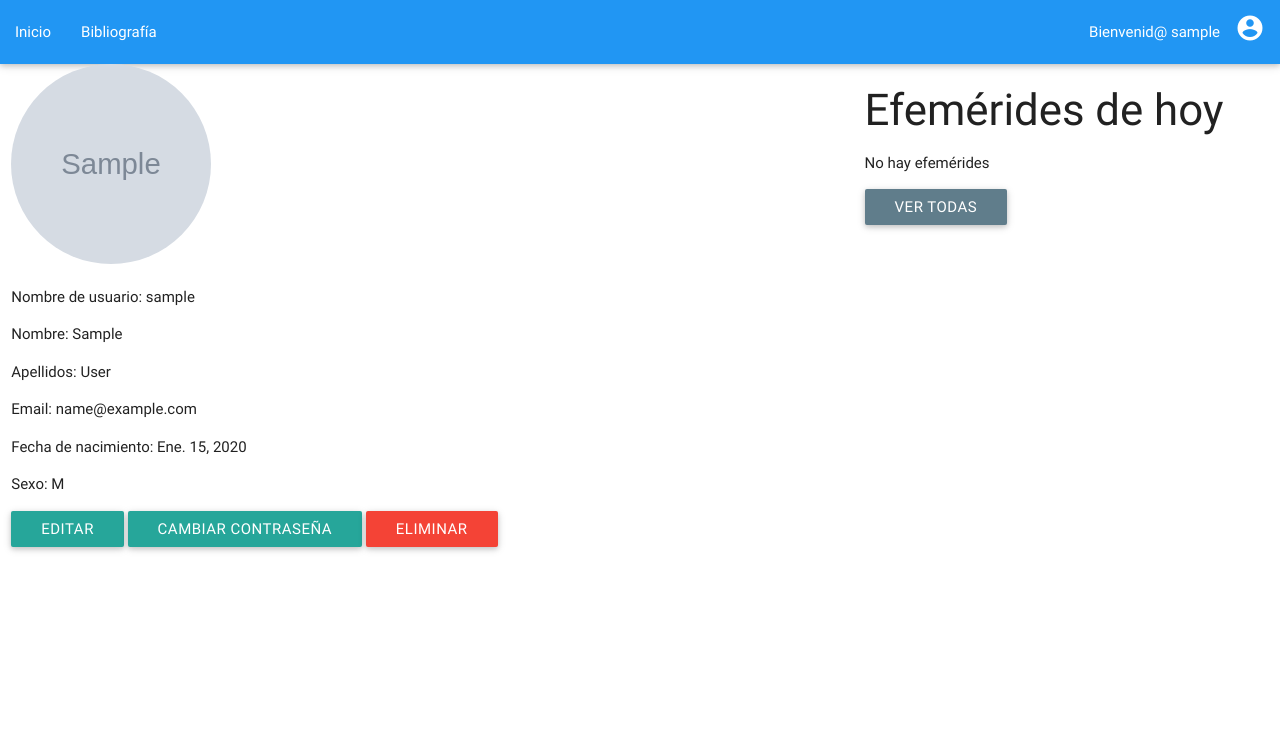
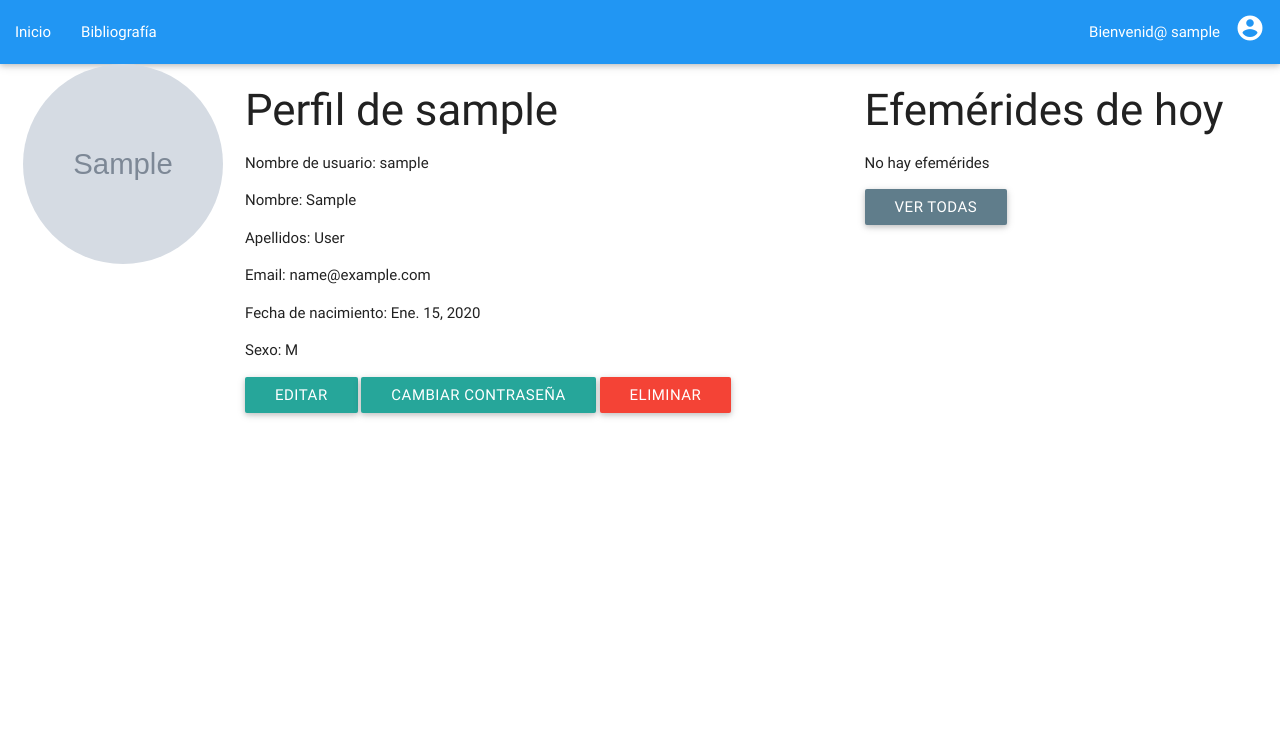
Before and after one commit to ragnarok22/airport, a Django app: a page that uses account/templates/account/profile_detail.html in a window 1280 px wide. Shown: the top 749 px of the page. Run offline with Django 3.2, Linux system fonts and the light colour scheme; a user stored in the database is signed in; tables that the repository leaves empty hold one stand-in row (values such as "Sample post"); grey boxes marked "Sample" are stand-in pictures.

Commit message:
mejorando la interfaz del perfil de usuarioy

```diff
--- a/account/templates/account/profile_detail.html
+++ b/account/templates/account/profile_detail.html
@@ -5,11 +5,16 @@
 {% endblock %}
 
 {% block content-left %}
+    <div class="container-fluid">
+        <div class="col 4">
             {% if profile.picture %}
                 <img src="{{ profile.picture.url }}" class="circle" width="200" height="200">
             {% else %}
                 <img src="{% static 'account/images/user.png' %}" width="200" height="200" class="circle">
             {% endif %}
+        </div>
+        <div class="col 8">
+            <h3>Perfil de {{ profile.username }}</h3>
             <p>Nombre de usuario: {{ profile.username }}</p>
             <p>Nombre: {{ profile.first_name }}</p>
             <p>Apellidos: {{ profile.last_name }}</p>
@@ -23,4 +28,6 @@
             {% if user.is_superuser %}
                 <a href="{% url 'account:delete_user' profile.pk %}" class="btn red">Eliminar</a>
             {% endif %}
+        </div>
+    </div>
 {% endblock %}
```
Lines whose indentation alone changed are shown as unchanged.
